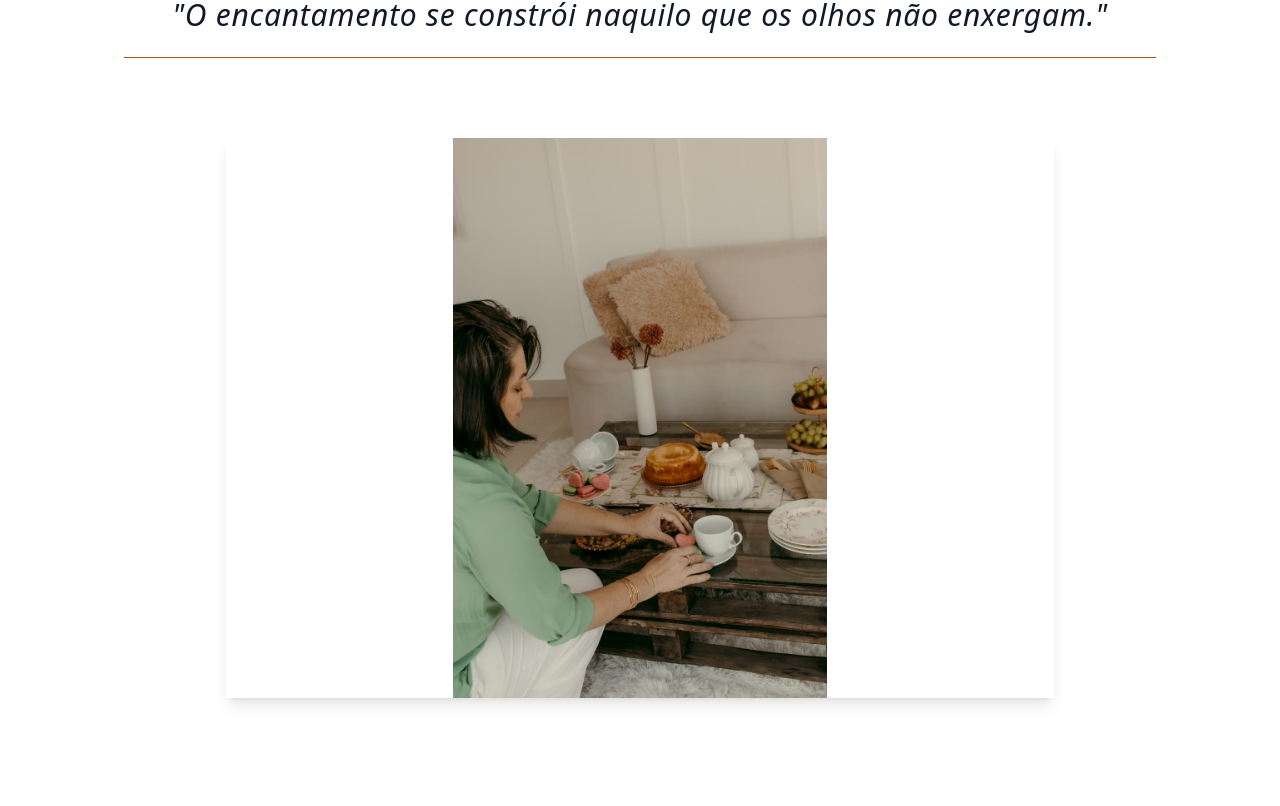
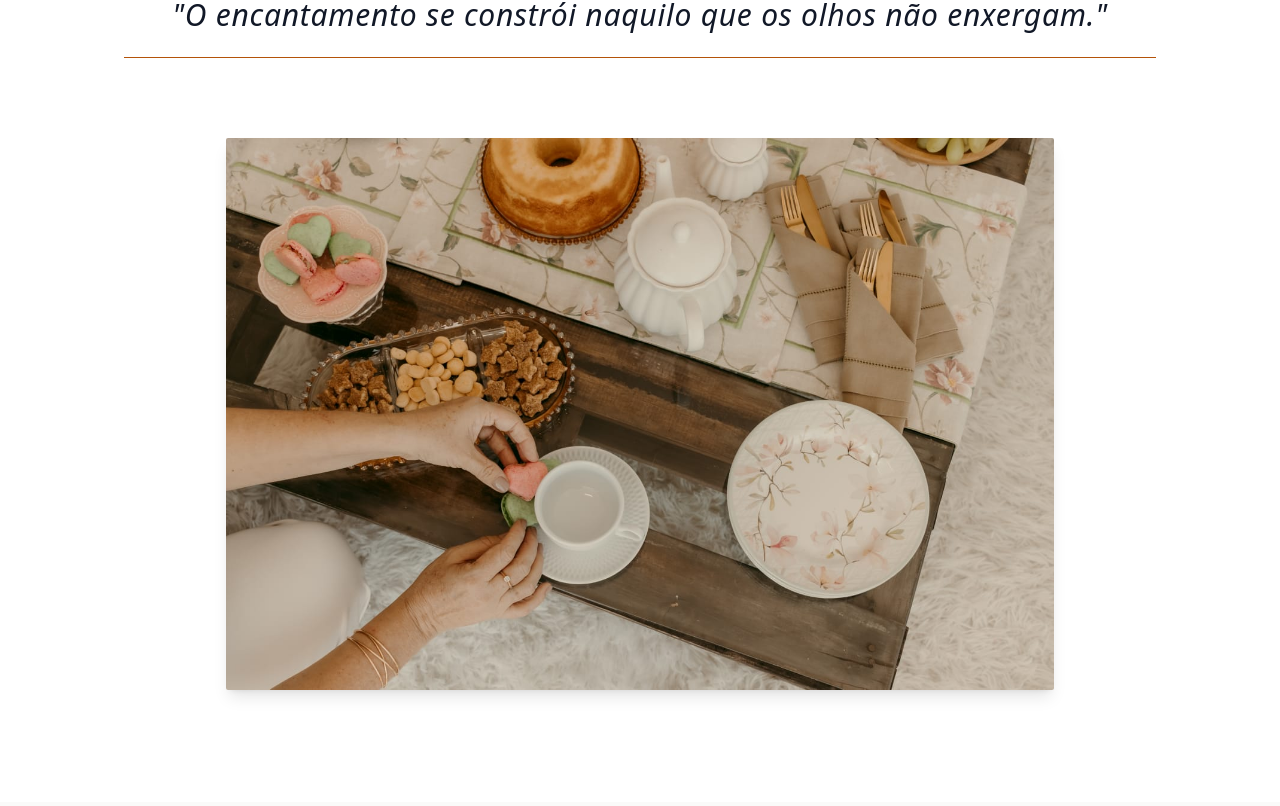
Before and after one commit to kainamf/entre-loucas-e-gestos, a React (Vite) app: page / in a window 1280 px wide. Shown: the part 2214-3020 px from the top of the page. Built offline with nearby package versions, Linux system fonts and the light colour scheme.

Commit message:
fix: Update image sources and adjust styles in About and WhoAmI components

```diff
--- a/src/components/About.tsx
+++ b/src/components/About.tsx
@@ -71,8 +71,8 @@ export default function About() {
         <div className="mt-20 flex justify-center">
           <div className="w-full md:w-3/4 rounded-sm overflow-hidden shadow-lg flex items-center justify-center">
             <img
-              src="/settingTable.jpeg"
-              alt="Table setting"
+              src="/tableTop.jpeg"
+              alt="Table top"
               className="w-full h-auto max-h-[70vh] object-contain"
             />
           </div>
--- a/src/components/WhoAmI.tsx
+++ b/src/components/WhoAmI.tsx
@@ -4,11 +4,11 @@ export default function WhoAmI() {
       <div className="max-w-6xl mx-auto px-6">
   <h2 className="text-3xl md:text-4xl font-light text-gray-900 mb-8 tracking-wide text-center">Quem sou eu</h2>
 
-        <div className="rounded-sm overflow-hidden shadow-lg">
+        <div className="rounded-sm overflow-hidden">
           <img
             src="/mesaPosta.jpeg"
             alt="Mesa posta"
-            className="w-full h-[60vh] md:h-[70vh] object-cover filter brightness-75"
+            className="w-full h-auto max-h-[50vh] md:max-h-[90vh] object-contain object-center filter brightness-75"
           />
         </div>
 
```
